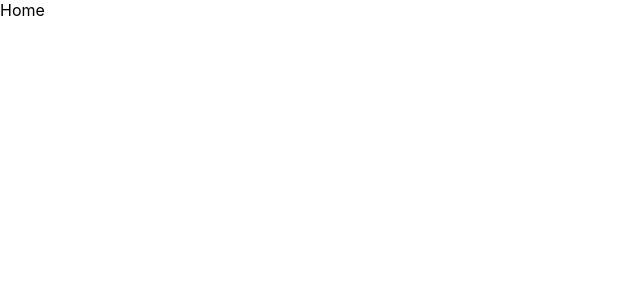
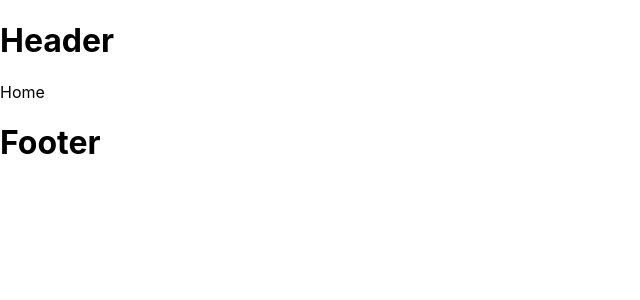
Before and after one commit to ponyjackal/react-movies-series, a React (Create React App) app: page /home in a window 1280 px wide. Shown: the top 300 px of the page, without its empty margins (0-640 px from the left). Built offline with nearby package versions, Linux system fonts and the light colour scheme.

Commit message:
add layout component

```diff
--- a/package.json
+++ b/package.json
@@ -3,13 +3,17 @@
   "version": "0.1.0",
   "private": true,
   "dependencies": {
+    "@tailwindcss/postcss7-compat": "^2.0.3",
     "@testing-library/jest-dom": "^5.11.4",
     "@testing-library/react": "^11.1.0",
     "@testing-library/user-event": "^12.1.10",
+    "autoprefixer": "^9.8.6",
+    "postcss": "^7.0.35",
     "react": "^17.0.1",
     "react-dom": "^17.0.1",
     "react-router-dom": "^5.2.0",
     "react-scripts": "4.0.2",
+    "tailwindcss": "npm:@tailwindcss/postcss7-compat@^2.0.3",
     "web-vitals": "^1.0.1"
   },
   "scripts": {
--- a/src/App.js
+++ b/src/App.js
@@ -4,7 +4,7 @@ import {
   Redirect,
   Route,
 } from "react-router-dom";
-import { HomeView, MoviesView, SeriesView } from "./components";
+import { HomeView, MoviesView, SeriesView, Layout } from "./components";
 import "./App.css";
 
 function App() {
@@ -13,13 +13,13 @@ function App() {
       <Switch>
         <Redirect exact from="/" to="/home" />
         <Route exact path="/home">
-          <HomeView />
+          <Layout component={HomeView} />
         </Route>
         <Route exact path="/movies">
-          <MoviesView />
+          <Layout component={MoviesView} />
         </Route>
         <Route exact path="/series">
-          <SeriesView />
+          <Layout component={SeriesView} />
         </Route>
       </Switch>
     </Router>
--- /dev/null
+++ b/src/components/Layout.js
@@ -0,0 +1,14 @@
+import React from "react";
+
+const Layout = (props) => {
+  const { component: Component } = props;
+  return (
+    <div>
+      <h1>Header</h1>
+      <Component />
+      <h1>Footer</h1>
+    </div>
+  );
+};
+
+export default Layout;
--- a/src/components/index.js
+++ b/src/components/index.js
@@ -1,3 +1,4 @@
 export { default as HomeView } from "./Home";
 export { default as MoviesView } from "./Movies";
 export { default as SeriesView } from "./Series";
+export { default as Layout } from "./Layout";
```
Also changed, not shown: 1 other file (tests, documents, lock files or other folders).
